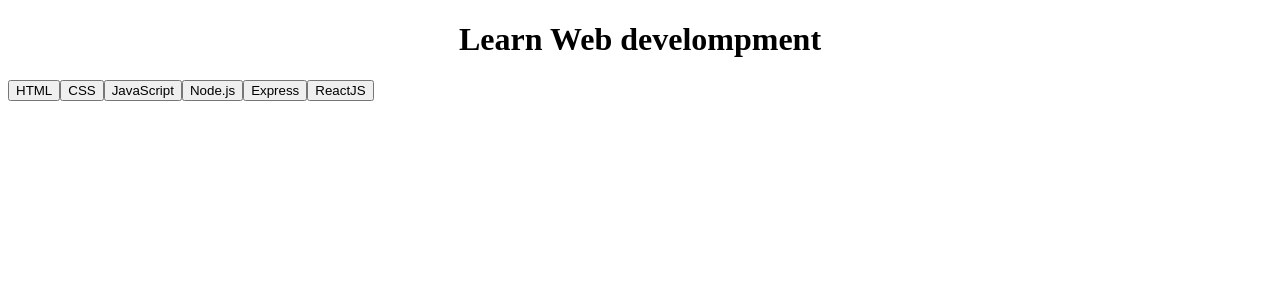
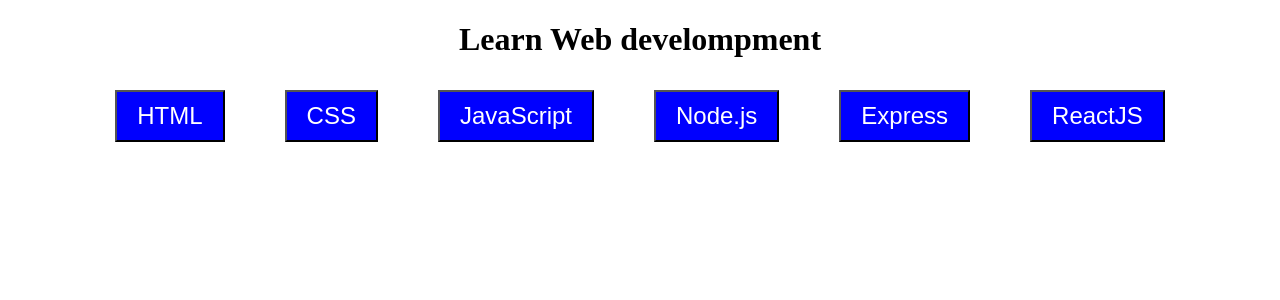
Before and after one commit to StefanoSalaa98/react-use-state, a React (Vite) app: page / in a window 1280 px wide. Shown: the top 300 px of the page. Built offline with nearby package versions, Linux system fonts and the light colour scheme.

Commit message:
Terza versione

```diff
--- a/src/assets/components/Description.jsx
+++ b/src/assets/components/Description.jsx
@@ -2,6 +2,7 @@
 
     const { active, id, description } = props
 
+    // controllo se l'identificativo del bottone corrisponde a quello selezionato
     const check = active === id
 
     return (
--- a/src/assets/components/Language.jsx
+++ b/src/assets/components/Language.jsx
@@ -9,7 +9,7 @@
 
     return (
         <>
-            <button
+            <button className="bottone"
                 key={id}
                 onClick={onToggle}
             >
--- a/src/assets/components/MyMain.jsx
+++ b/src/assets/components/MyMain.jsx
@@ -53,6 +53,7 @@
     return (
 
         <>
+            <div className="button-container">
                 {languages.map((language) => (
                     <>
                         <Language
@@ -64,7 +65,10 @@
                         />
                     </>
                 ))}
+            </div>
+            {/* scorro di nuovo l'array e passo al figlio*/}
             {languages.map((language) => (
+
                 <Description
                     active={activeLanguage}
                     id={language.id}
--- a/src/index.css
+++ b/src/index.css
@@ -9,3 +9,21 @@
   border: 1px solid black;
   height: 200px;
 }
+
+.button-container {
+  width: 90%;
+  margin: 0 auto;
+  text-align: center;
+}
+
+.bottone {
+  padding: 10px 20px;
+  margin: 10px 30px;
+  font-size: 1.5rem;
+  background-color: blue;
+  color: white;
+}
+
+.bg-yellow {
+  background-color: yellow;
+}
```
Lines whose indentation alone changed are shown as unchanged.
